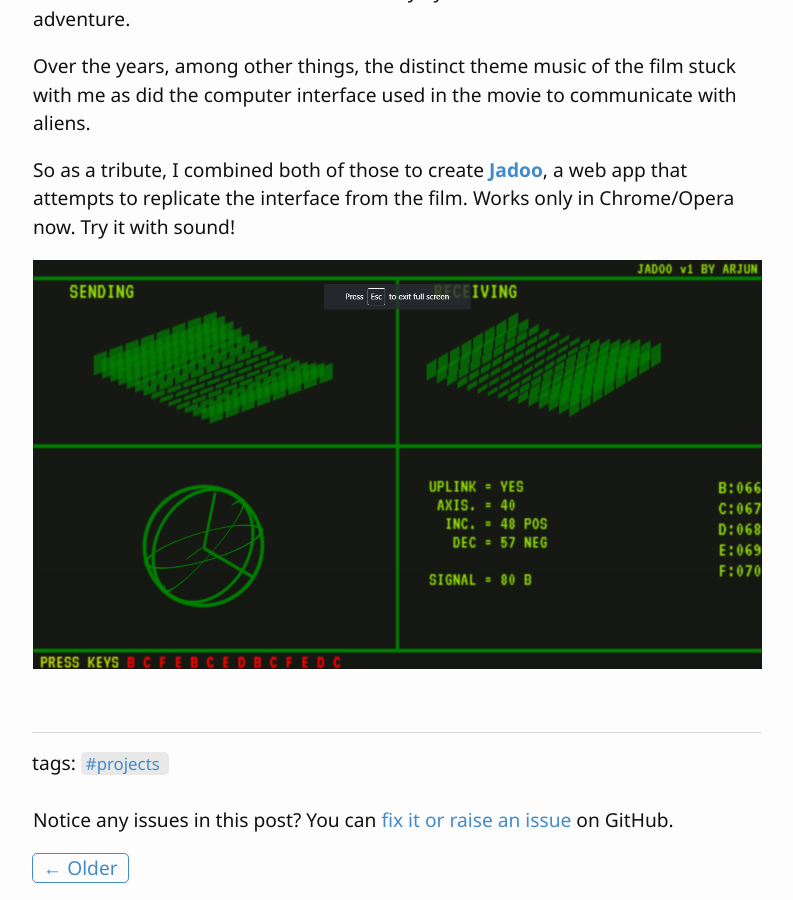
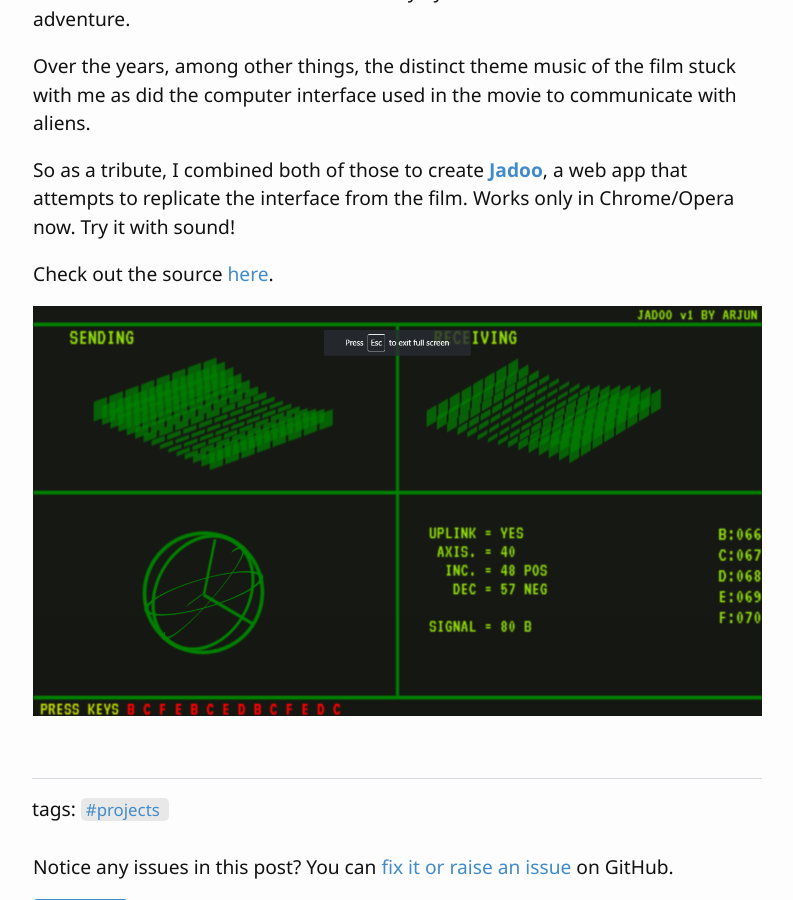
Before and after one commit to arjunnn/blog, a Jekyll site: the page built from _posts/2016-12-15-jadoo.md, in a window 1280 px wide and 900 px high, scrolled down 396 px. Shown: the whole window, without its empty margins (243-1036 px from the left). Built offline with Jekyll 4.4.1, drawn with Linux system fonts in a browser that asks for light colours; some web fonts are replaced.

Commit message:
updated with link to repo

```diff
--- a/_posts/2016-12-15-jadoo.md
+++ b/_posts/2016-12-15-jadoo.md
@@ -14,4 +14,6 @@ Over the years, among other things, the distinct theme music of the film stuck w
 
 So as a tribute, I combined both of those to create **[Jadoo](http://arjun.ninja/jadoo)**, a web app that attempts to replicate the interface from the film. Works only in Chrome/Opera now. Try it with sound!
 
+Check out the source [here](https://github.com/arjunnn/jadoo).
+
 <a href="http://arjun.ninja/jadoo">![jadoo screenshot](images/jadoo.png)</a>
```
